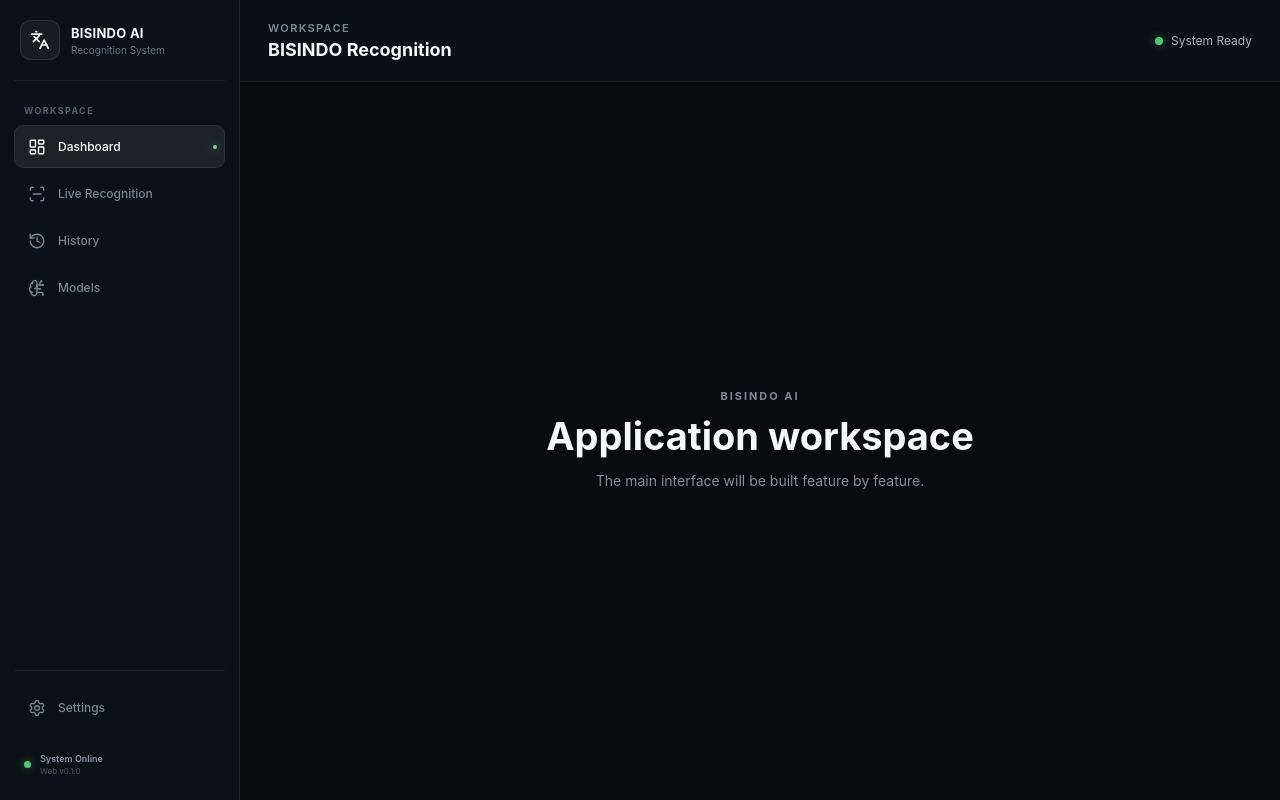
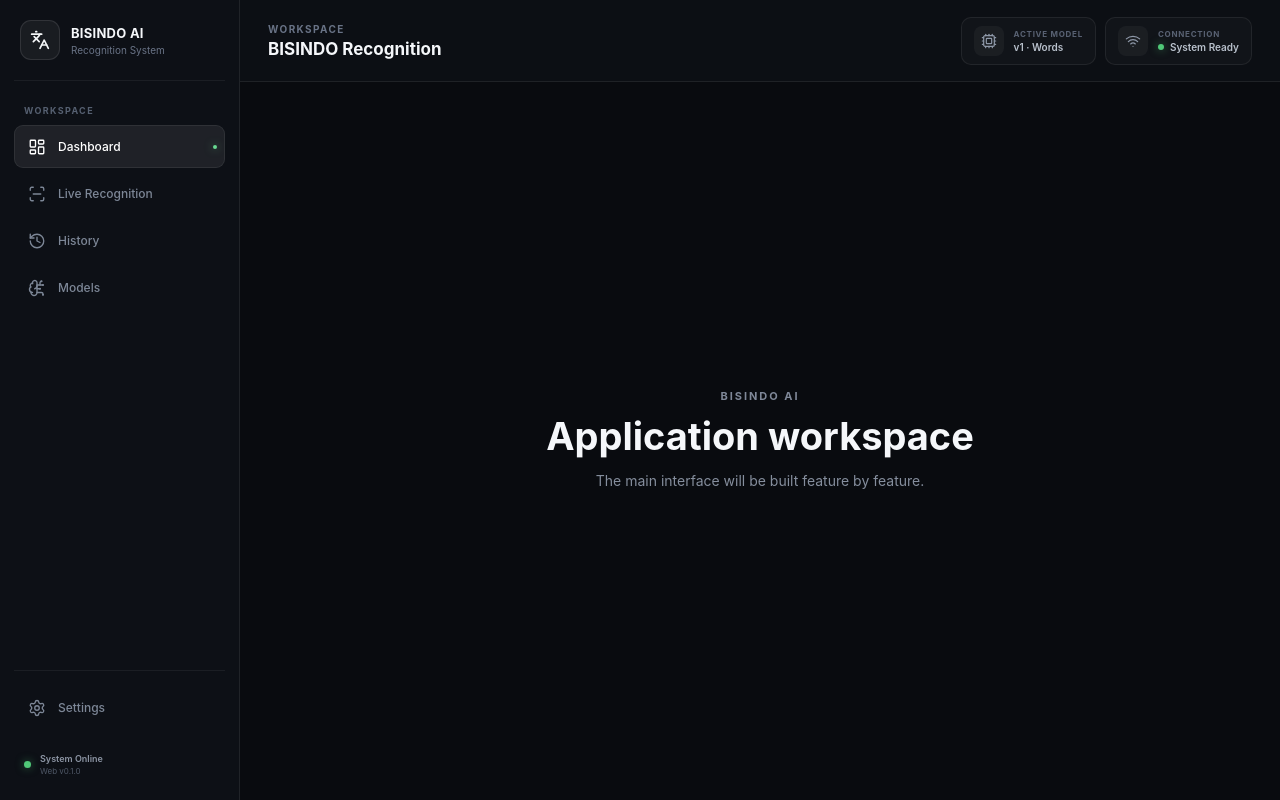
Before and after one commit to MENSTRUE/BISINDO_WEB, a React (Vite) app in the folder frontend/: page /recognition in a window 1280 px wide. Built offline with nearby package versions, Linux system fonts and the light colour scheme.

Commit message:
header status controls

```diff
--- /dev/null
+++ b/frontend/src/components/navigation/Header.jsx
@@ -0,0 +1,67 @@
+import {
+  Cpu,
+  Wifi,
+} from "lucide-react";
+
+import "../../styles/header.css";
+
+function Header() {
+  return (
+    <header className="main-header">
+      <div className="header-title-group">
+        <span className="header-eyebrow">
+          Workspace
+        </span>
+
+        <h1>BISINDO Recognition</h1>
+      </div>
+
+      <div className="header-controls">
+        <div
+          className="header-control-card"
+          title="Active recognition model"
+        >
+          <span className="header-control-icon">
+            <Cpu
+              size={16}
+              strokeWidth={1.8}
+            />
+          </span>
+
+          <div className="header-control-content">
+            <span className="header-control-label">
+              Active Model
+            </span>
+
+            <strong>v1 · Words</strong>
+          </div>
+        </div>
+
+        <div
+          className="header-control-card connection"
+          title="Backend connection status"
+        >
+          <span className="header-control-icon">
+            <Wifi
+              size={16}
+              strokeWidth={1.8}
+            />
+          </span>
+
+          <div className="header-control-content">
+            <span className="header-control-label">
+              Connection
+            </span>
+
+            <strong>
+              <span className="connection-dot" />
+              System Ready
+            </strong>
+          </div>
+        </div>
+      </div>
+    </header>
+  );
+}
+
+export default Header;
--- a/frontend/src/layouts/AppLayout.jsx
+++ b/frontend/src/layouts/AppLayout.jsx
@@ -1,4 +1,5 @@
 import Sidebar from "../components/navigation/Sidebar";
+import Header from "../components/navigation/Header";
 
 function AppLayout({ children }) {
   return (
@@ -8,21 +9,7 @@ function AppLayout({ children }) {
       </div>
 
       <div className="app-workspace">
-        <header className="app-header">
-          <div>
-            <span className="header-eyebrow">
-              Workspace
-            </span>
-
-            <h1>BISINDO Recognition</h1>
-          </div>
-
-          <div className="system-indicator">
-            <span className="indicator-dot" />
-
-            System Ready
-          </div>
-        </header>
+        <Header />
 
         <main className="app-content">
           {children}
--- /dev/null
+++ b/frontend/src/styles/header.css
@@ -0,0 +1,211 @@
+.main-header {
+  min-height: 82px;
+
+  padding: 14px 28px;
+
+  display: flex;
+  align-items: center;
+  justify-content: space-between;
+  gap: 24px;
+
+  border-bottom:
+    1px solid rgba(255, 255, 255, 0.08);
+
+  background:
+    rgba(13, 16, 22, 0.94);
+
+  backdrop-filter: blur(16px);
+}
+
+/* =========================
+   TITLE
+========================= */
+
+.header-title-group {
+  min-width: 0;
+}
+
+.header-eyebrow {
+  display: block;
+
+  margin-bottom: 4px;
+
+  color: #697386;
+
+  font-size: 10px;
+  font-weight: 700;
+
+  letter-spacing: 0.14em;
+  text-transform: uppercase;
+}
+
+.header-title-group h1 {
+  margin: 0;
+
+  color: #f5f7fa;
+
+  font-size: 17px;
+  font-weight: 650;
+
+  white-space: nowrap;
+}
+
+/* =========================
+   CONTROLS
+========================= */
+
+.header-controls {
+  display: flex;
+  align-items: center;
+  gap: 9px;
+}
+
+.header-control-card {
+  min-height: 48px;
+
+  padding: 7px 12px;
+
+  display: flex;
+  align-items: center;
+  gap: 10px;
+
+  border:
+    1px solid rgba(255, 255, 255, 0.07);
+
+  border-radius: 10px;
+
+  background:
+    rgba(255, 255, 255, 0.025);
+}
+
+.header-control-card:hover {
+  background:
+    rgba(255, 255, 255, 0.04);
+
+  border-color:
+    rgba(255, 255, 255, 0.1);
+}
+
+.header-control-icon {
+  width: 30px;
+  height: 30px;
+
+  flex-shrink: 0;
+
+  display: grid;
+  place-items: center;
+
+  border-radius: 8px;
+
+  background:
+    rgba(255, 255, 255, 0.045);
+
+  color: #8e98a8;
+}
+
+.header-control-content {
+  display: flex;
+  flex-direction: column;
+  gap: 2px;
+}
+
+.header-control-label {
+  color: #596273;
+
+  font-size: 8px;
+  font-weight: 700;
+
+  letter-spacing: 0.09em;
+  text-transform: uppercase;
+}
+
+.header-control-content strong {
+  display: flex;
+  align-items: center;
+  gap: 6px;
+
+  color: #b9c1cc;
+
+  font-size: 10px;
+  font-weight: 600;
+
+  white-space: nowrap;
+}
+
+/* =========================
+   CONNECTION
+========================= */
+
+.connection-dot {
+  width: 6px;
+  height: 6px;
+
+  flex-shrink: 0;
+
+  border-radius: 50%;
+
+  background: #50c878;
+
+  box-shadow:
+    0 0 8px rgba(80, 200, 120, 0.55);
+}
+
+/* =========================
+   TABLET
+========================= */
+
+@media (max-width: 900px) {
+  .main-header {
+    padding: 14px 22px;
+  }
+
+  .header-control-card {
+    padding: 7px 9px;
+  }
+
+  .header-control-content {
+    display: none;
+  }
+
+  .header-control-icon {
+    width: 32px;
+    height: 32px;
+  }
+}
+
+/* =========================
+   MOBILE
+========================= */
+
+@media (max-width: 640px) {
+  .main-header {
+    min-height: 72px;
+
+    padding: 13px 18px;
+  }
+
+  .header-title-group h1 {
+    font-size: 15px;
+  }
+
+  .header-eyebrow {
+    font-size: 8px;
+  }
+
+  .header-controls {
+    gap: 6px;
+  }
+
+  .header-control-card {
+    min-height: auto;
+
+    padding: 5px;
+
+    border-radius: 8px;
+  }
+
+  .header-control-icon {
+    width: 30px;
+    height: 30px;
+  }
+}
--- a/frontend/src/styles/layout.css
+++ b/frontend/src/styles/layout.css
@@ -10,13 +10,14 @@
 }
 
 /* =========================
-   SIDEBAR SHELL
+   SIDEBAR
 ========================= */
 
 .app-sidebar {
   min-height: 100vh;
 
-  border-right: 1px solid rgba(255, 255, 255, 0.08);
+  border-right:
+    1px solid rgba(255, 255, 255, 0.08);
 
   background: #0d1016;
 
@@ -38,75 +39,6 @@
 }
 
 /* =========================
-   HEADER SHELL
-========================= */
-
-.app-header {
-  min-height: 82px;
-
-  padding: 18px 28px;
-
-  display: flex;
-  align-items: center;
-  justify-content: space-between;
-  gap: 24px;
-
-  border-bottom: 1px solid rgba(255, 255, 255, 0.08);
-
-  background: rgba(13, 16, 22, 0.92);
-}
-
-.header-eyebrow {
-  display: block;
-
-  margin-bottom: 4px;
-
-  color: #7f8898;
-
-  font-size: 11px;
-  font-weight: 600;
-
-  letter-spacing: 0.12em;
-  text-transform: uppercase;
-}
-
-.app-header h1 {
-  margin: 0;
-
-  color: #f5f7fa;
-
-  font-size: 18px;
-  font-weight: 650;
-}
-
-/* =========================
-   SYSTEM STATUS
-========================= */
-
-.system-indicator {
-  display: flex;
-  align-items: center;
-  gap: 8px;
-
-  color: #aab2c0;
-
-  font-size: 12px;
-}
-
-.indicator-dot {
-  width: 8px;
-  height: 8px;
-
-  flex-shrink: 0;
-
-  border-radius: 50%;
-
-  background: #50c878;
-
-  box-shadow: 0 0 10px rgba(80, 200, 120, 0.45);
-}
-
-/* =========================
    MAIN CONTENT
 ========================= */
 
@@ -121,11 +53,12 @@
 }
 
 /* =========================
-   TEMPORARY PAGE PLACEHOLDER
+   TEMPORARY PLACEHOLDER
 ========================= */
 
 .page-placeholder {
-  min-height: calc(100vh - 138px);
+  min-height:
+    calc(100vh - 138px);
 
   display: flex;
   flex-direction: column;
@@ -152,7 +85,9 @@
 
   color: #f5f7fa;
 
-  font-size: clamp(24px, 3vw, 38px);
+  font-size:
+    clamp(24px, 3vw, 38px);
+
   font-weight: 650;
 }
 
@@ -173,11 +108,8 @@
 
 @media (max-width: 900px) {
   .app-layout {
-    grid-template-columns: 88px minmax(0, 1fr);
-  }
-
-  .app-header {
-    padding: 18px 22px;
+    grid-template-columns:
+      88px minmax(0, 1fr);
   }
 
   .app-content {
@@ -202,29 +134,12 @@
     min-height: 100vh;
   }
 
-  .app-header {
-    min-height: 72px;
-
-    padding: 16px 18px;
-  }
-
-  .header-eyebrow {
-    font-size: 9px;
-  }
-
-  .app-header h1 {
-    font-size: 16px;
-  }
-
   .app-content {
     padding: 18px;
   }
 
-  .system-indicator {
-    display: none;
-  }
-
   .page-placeholder {
-    min-height: calc(100vh - 108px);
+    min-height:
+      calc(100vh - 108px);
   }
 }
```
